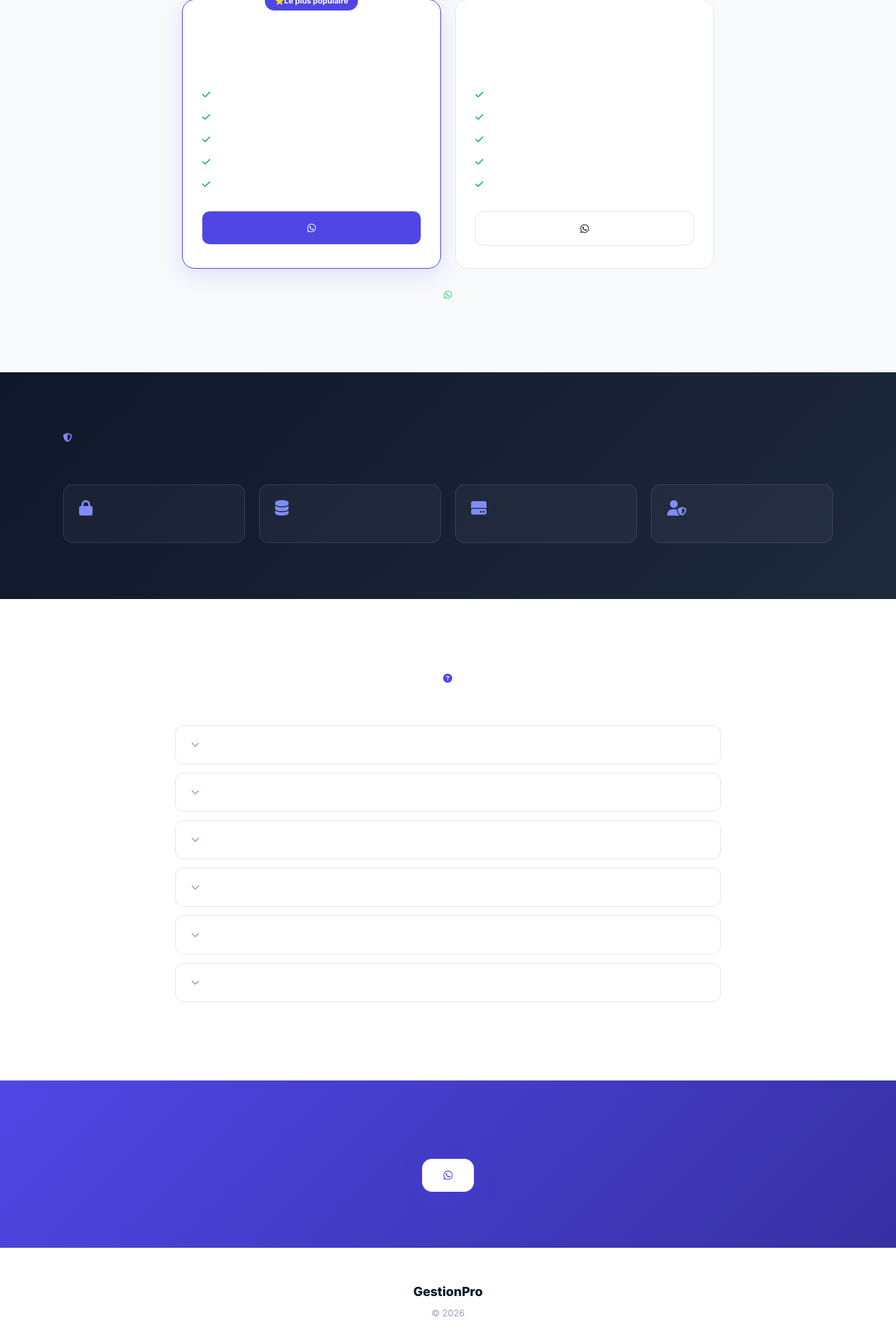
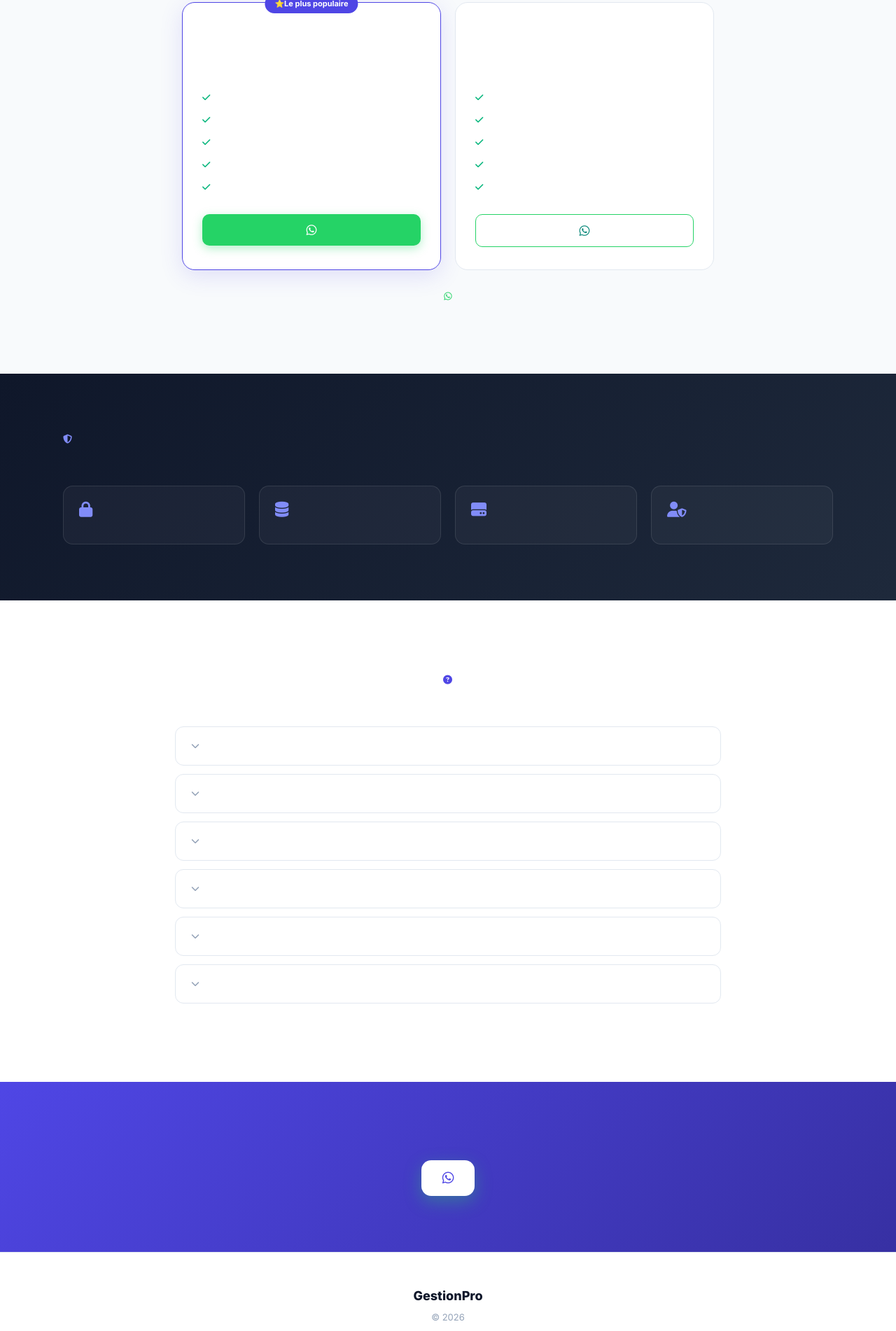
Before and after one commit to hacenwey/gspro, a PHP site: the page made by views/landing.php in a window 1280 px wide. Shown: the part 2131-4033 px from the top of the page at 70% size. Run offline with PHP 8.4, Linux system fonts and the light colour scheme; the template is opened without the code that fills it, so the values that code supplies are empty; some libraries are stand-ins or nearby versions.

Commit message:
style(landing): boutons WhatsApp aux couleurs de la marque (vert #25D366)
Tous les CTA de la page sont des actions WhatsApp mais s'affichaient en violet
(couleur primaire) : rien ne les identifiait. Ils passent au vert WhatsApp
officiel, ce qui rend l'action immediatement reconnaissable.

- variables --wa / --wa-dark / --wa-deep / --wa-glow
- 'Commander sur WhatsApp' : vert plein (offre populaire) et contour vert qui se
  remplit au survol ; passe de display:block a inline-flex — l'icone n'etait pas
  alignee sur la ligne de base du texte
- hero, CTA final et bouton de nav alignes sur le meme vert
- elevation/survol avec ombre teintee verte

Co-Authored-By: Claude Opus 4.8 <noreply@anthropic.com>

```diff
--- a/views/landing.php
+++ b/views/landing.php
@@ -332,6 +332,8 @@ if (class_exists('Polar') && Polar::isConfigured()) {
             --text:#0F172A;--text-secondary:#475569;--text-muted:#94A3B8;
             --bg:#F8FAFC;--surface:#FFFFFF;--border:#E2E8F0;--border-light:#F1F5F9;
             --success:#10B981;--danger:#EF4444;--warning:#F59E0B;
+            /* WhatsApp brand — every WhatsApp CTA uses it so the action reads instantly */
+            --wa:#25D366;--wa-dark:#1DBF5C;--wa-deep:#128C7E;--wa-glow:rgba(37,211,102,.35);
             --shadow-sm:0 1px 2px rgba(0,0,0,.04);
             --shadow-md:0 4px 12px rgba(0,0,0,.06);
             --shadow-lg:0 12px 40px rgba(0,0,0,.08);
@@ -352,8 +354,9 @@ if (class_exists('Polar') && Polar::isConfigured()) {
         .nav-links{display:flex;align-items:center;gap:4px}
         .nav-links a{padding:8px 14px;border-radius:8px;font-size:14px;font-weight:500;color:var(--text-secondary);transition:all .2s}
         .nav-links a:hover{color:var(--text);background:var(--primary-50)}
-        .nav-links .btn-nav{background:var(--primary);color:#fff;font-weight:600;padding:9px 18px;border-radius:10px;display:inline-flex;align-items:center;gap:6px}
-        .nav-links .btn-nav:hover{background:var(--primary-dark);color:#fff}
+        .nav-links .btn-nav{background:var(--wa);color:#fff;font-weight:700;padding:9px 18px;border-radius:10px;display:inline-flex;align-items:center;gap:7px;box-shadow:0 3px 10px var(--wa-glow);transition:all .2s}
+        .nav-links .btn-nav:hover{background:var(--wa-dark);color:#fff;box-shadow:0 6px 16px rgba(37,211,102,.45)}
+        .nav-links .btn-nav i{font-size:16px}
 
         /* ===== HERO ===== */
         .hero{padding:130px 24px 80px;position:relative;overflow:hidden;background:linear-gradient(180deg,#fff 0%,var(--primary-50) 100%)}
@@ -366,8 +369,10 @@ if (class_exists('Polar') && Polar::isConfigured()) {
         .hero-trust i{color:var(--success)}
         .hero-cta{display:flex;gap:14px;justify-content:center;flex-wrap:wrap;margin-bottom:52px}
         .btn-cta{display:inline-flex;align-items:center;gap:10px;padding:16px 30px;border-radius:14px;font-weight:700;font-size:15px;transition:all .25s;cursor:pointer;border:none;font-family:inherit}
-        .btn-primary-cta{background:var(--primary);color:#fff;box-shadow:0 8px 24px rgba(79,70,229,.35)}
-        .btn-primary-cta:hover{background:var(--primary-dark);transform:translateY(-2px);box-shadow:0 14px 32px rgba(79,70,229,.4)}
+        /* Both hero and closing CTAs are WhatsApp actions — brand them as such. */
+        .btn-primary-cta{background:var(--wa);color:#fff;box-shadow:0 8px 24px var(--wa-glow)}
+        .btn-primary-cta:hover{background:var(--wa-dark);transform:translateY(-2px);box-shadow:0 14px 34px rgba(37,211,102,.45)}
+        .btn-cta i{font-size:19px}
         .btn-secondary-cta{background:var(--surface);color:var(--text);border:1.5px solid var(--border)}
         .btn-secondary-cta:hover{border-color:var(--primary);color:var(--primary);transform:translateY(-2px);box-shadow:var(--shadow-md)}
 
@@ -444,11 +449,14 @@ if (class_exists('Polar') && Polar::isConfigured()) {
         .price-list{list-style:none;margin:24px 0}
         .price-list li{padding:8px 0;font-size:14px;color:var(--text-secondary);display:flex;align-items:flex-start;gap:10px}
         .price-list li i{color:var(--success);font-size:13px;width:16px;margin-top:3px}
-        .btn-price{display:block;width:100%;padding:13px;border:none;border-radius:10px;font-size:14px;font-weight:600;cursor:pointer;transition:all .2s;text-align:center;font-family:inherit}
-        .btn-price.outline{background:transparent;border:1.5px solid var(--border);color:var(--text)}
-        .btn-price.outline:hover{border-color:var(--primary);color:var(--primary)}
-        .btn-price.filled{background:var(--primary);color:#fff}
-        .btn-price.filled:hover{background:var(--primary-dark)}
+        /* WhatsApp order buttons: inline-flex (was block, so the icon sat off-baseline). */
+        .btn-price{display:inline-flex;align-items:center;justify-content:center;gap:9px;width:100%;padding:14px;border:none;border-radius:10px;font-size:14.5px;font-weight:700;cursor:pointer;transition:all .2s;text-align:center;font-family:inherit;line-height:1}
+        .btn-price i{font-size:17px}
+        .btn-price.outline{background:#fff;border:1.5px solid var(--wa);color:var(--wa-deep)}
+        .btn-price.outline:hover{background:var(--wa);border-color:var(--wa);color:#fff;transform:translateY(-1px);box-shadow:0 8px 20px var(--wa-glow)}
+        .btn-price.filled{background:var(--wa);color:#fff;box-shadow:0 4px 14px var(--wa-glow)}
+        .btn-price.filled:hover{background:var(--wa-dark);transform:translateY(-1px);box-shadow:0 10px 24px rgba(37,211,102,.45)}
+        .btn-price:active{transform:translateY(0)}
         .pricing-note{text-align:center;margin-top:28px;font-size:13px;color:var(--text-muted)}
 
         /* ===== TRUST / SECURITY ===== */
```
